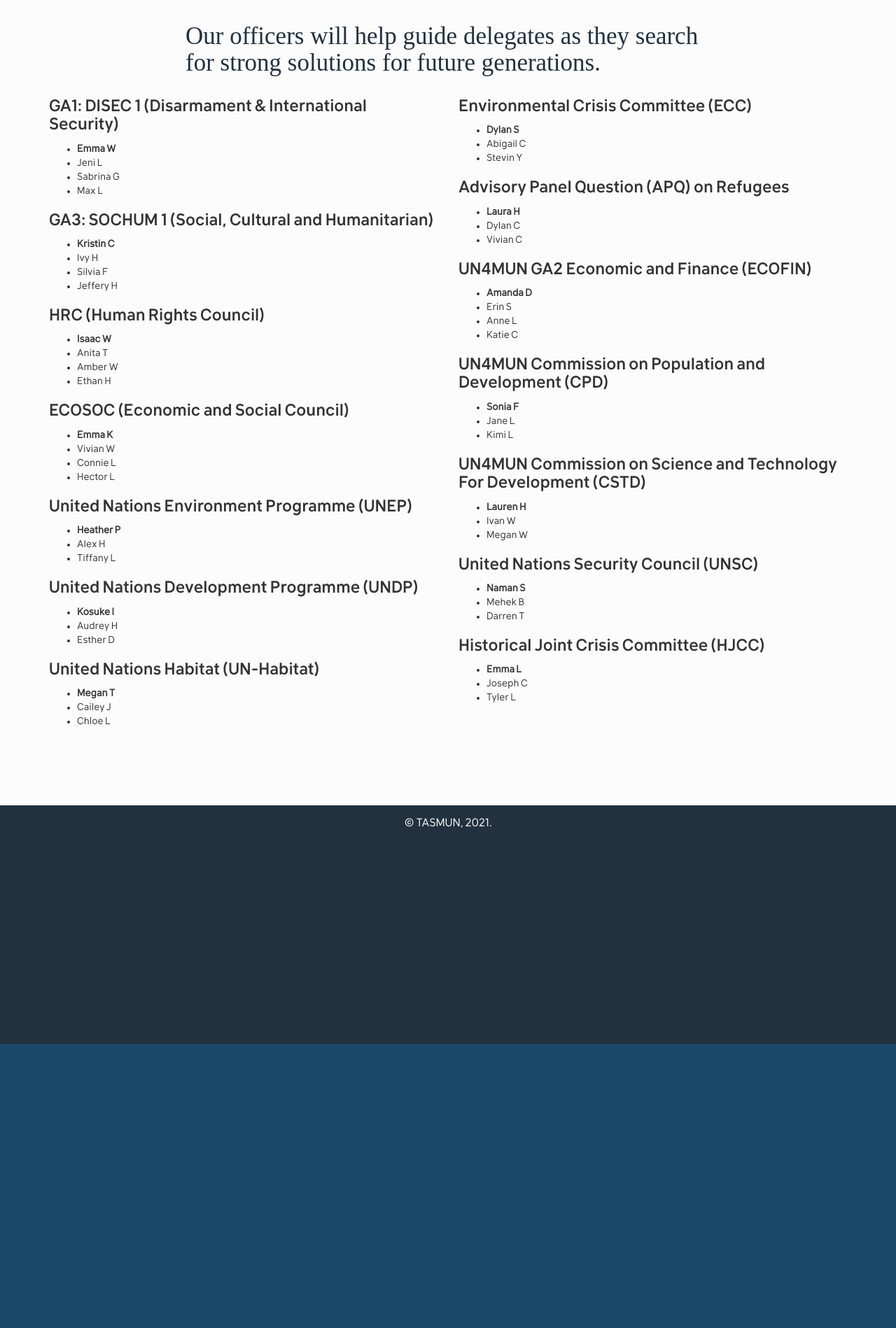
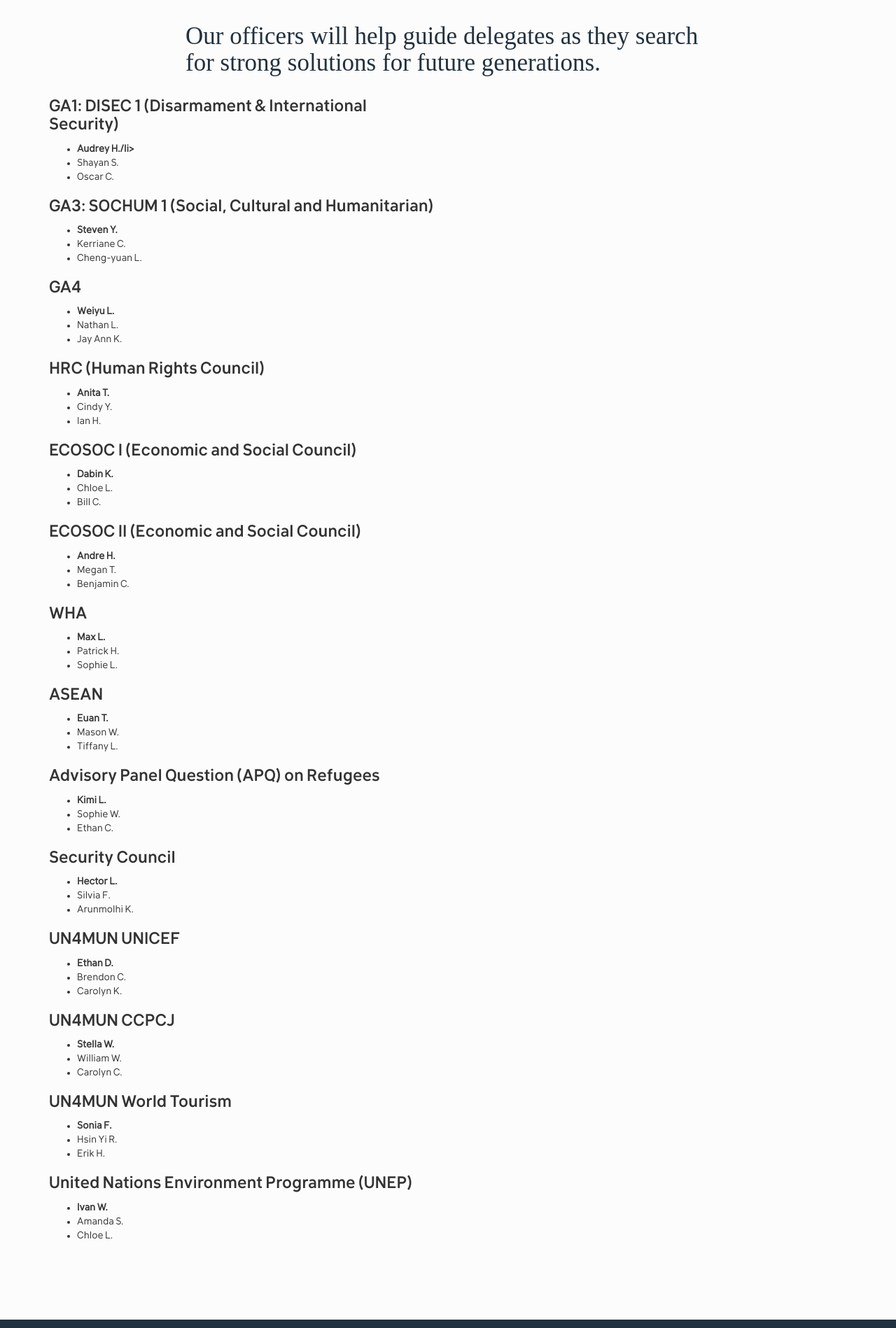
Before and after one commit to alexandernext/tasmun, a Jekyll site: the page built from officers.html, in a window 1280 px wide. Shown: the part 282-2180 px from the top of the page at 70% size. Built offline with Jekyll 4.4.1, drawn with Linux system fonts in a browser that asks for light colours; some web fonts are replaced.

Commit message:
Update officers.html

```diff
--- a/officers.html
+++ b/officers.html
@@ -17,39 +17,119 @@
       GA1: DISEC 1 (Disarmament & International Security)
     </h3>
     <ul>
-      <li>Emma W</li>
-      <li>Jeni L</li>
-      <li>Sabrina G</li>
-      <li>Max L</li>
+      <li>Audrey H./li>
+      <li>Shayan S.</li>
+      <li>Oscar C.</li>
+    </ul>
+  </div>
+   <div class="item">
+    <h3 class="item-title">
+      GA3: SOCHUM 1 (Social, Cultural and Humanitarian)
+    </h3>
+    <ul>
+      <li>Steven Y.</li>
+      <li>Kerriane C.</li>
+      <li>Cheng-yuan L.</li>
     </ul>
   </div>
   <div class="item">
     <h3 class="item-title">
-      GA3: SOCHUM 1 (Social, Cultural and Humanitarian)
+      GA4
     </h3>
     <ul>
-      <li>Kristin C</li>
-      <li>Ivy H</li>
-      <li>Silvia F</li>
-      <li>Jeffery H</li>
+      <li>Weiyu L.</li>
+      <li>Nathan L.</li>
+      <li>Jay Ann K.</li>
+
     </ul>
   </div>
   <div class="item">
     <h3 class="item-title">HRC (Human Rights Council)</h3>
     <ul>
-      <li>Isaac W</li>
-      <li>Anita T</li>
-      <li>Amber W</li>
-      <li>Ethan H</li>
+
+      <li>Anita T.</li>
+      <li>Cindy Y.</li>
+      <li>Ian H.</li>
     </ul>
   </div>
   <div class="item">
-    <h3 class="item-title">ECOSOC (Economic and Social Council)</h3>
+    <h3 class="item-title">ECOSOC I (Economic and Social Council)</h3>
     <ul>
-      <li>Emma K</li>
-      <li>Vivian W</li>
-      <li>Connie L</li>
-      <li>Hector L</li>
+      <li>Dabin K.</li>
+      <li>Chloe L.</li>
+      <li>Bill C.</li>
+
+    </ul>
+  </div>
+    <div class="item">
+    <h3 class="item-title">ECOSOC II (Economic and Social Council)</h3>
+    <ul>
+      <li>Andre H.</li>
+      <li>Megan T.</li>
+      <li>Benjamin C.</li>
+
+    </ul>
+  </div>
+     <div class="item">
+    <h3 class="item-title">WHA</h3>
+    <ul>
+      <li>Max L.</li>
+      <li>Patrick H.</li>
+      <li>Sophie L.</li>
+
+    </ul>
+  </div>
+     <div class="item">
+    <h3 class="item-title">ASEAN</h3>
+    <ul>
+      <li>Euan T.</li>
+      <li>Mason W.</li>
+      <li>Tiffany L.</li>
+
+    </ul>
+  </div>
+
+
+  <div class="item">
+    <h3 class="item-title">Advisory Panel Question (APQ) on Refugees</h3>
+    <ul>
+      <li>Kimi L.</li>
+      <li>Sophie W.</li>
+      <li>Ethan C.</li>
+    </ul>
+  </div>
+  <div class="item">
+    <h3 class="item-title">Security Council</h3>
+    <ul>
+      <li>Hector L.</li>
+      <li>Silvia F.</li>
+      <li>Arunmolhi K.</li>
+    </ul>
+  </div>
+     <div class="item">
+    <h3 class="item-title">UN4MUN UNICEF</h3>
+    <ul>
+      <li>Ethan D.</li>
+      <li>Brendon C.</li>
+      <li>Carolyn K.</li>
+    </ul>
+  </div>
+   <div class="item">
+    <h3 class="item-title">UN4MUN CCPCJ</h3>
+    <ul>
+      <li>Stella W.</li>
+      <li>William W.</li>
+      <li>Carolyn C.</li>
+
+    </ul>
+  </div>
+     <div class="item">
+    <h3 class="item-title">UN4MUN World Tourism</h3>
+    <ul>
+      <li>Sonia F.</li>
+      <li>Hsin Yi R.</li>
+      <li>Erik H.</li>
+
     </ul>
   </div>
   <div class="item">
@@ -57,91 +137,9 @@
       United Nations Environment Programme (UNEP)
     </h3>
     <ul>
-      <li>Heather P</li>
-      <li>Alex H</li>
-      <li>Tiffany L</li>
-    </ul>
-  </div>
-  <div class="item">
-    <h3 class="item-title">
-      United Nations Development Programme (UNDP)
-    </h3>
-    <ul>
-      <li>Kosuke I</li>
-      <li>Audrey H</li>
-      <li>Esther D</li>
-    </ul>
-  </div>
-  <div class="item">
-    <h3 class="item-title">United Nations Habitat (UN-Habitat)</h3>
-    <ul>
-      <li>Megan T</li>
-      <li>Cailey J</li>
-      <li>Chloe L</li>
+      <li>Ivan W.</li>
+      <li>Amanda S.</li>
+      <li>Chloe L.</li>
     </ul>
   </div>
 </div>
-
-<div class="col-md-6 committees">
-  <div class="item">
-    <h3 class="item-title">Environmental Crisis Committee (ECC)</h3>
-    <ul>
-      <li>Dylan S</li>
-      <li>Abigail C</li>
-      <li>Stevin Y</li>
-    </ul>
-  </div>
-  <div class="item">
-    <h3 class="item-title">Advisory Panel Question (APQ) on Refugees</h3>
-    <ul>
-      <li>Laura H</li>
-      <li>Dylan C</li>
-      <li>Vivian C</li>
-    </ul>
-  </div>
-  <div class="item">
-    <h3 class="item-title">UN4MUN GA2 Economic and Finance (ECOFIN)</h3>
-    <ul>
-      <li>Amanda D</li>
-      <li>Erin S</li>
-      <li>Anne L</li>
-      <li>Katie C</li>
-    </ul>
-  </div>
-  <div class="item">
-    <h3 class="item-title">
-      UN4MUN Commission on Population and Development (CPD)
-    </h3>
-    <ul>
-      <li>Sonia F</li>
-      <li>Jane L</li>
-      <li>Kimi L</li>
-    </ul>
-  </div>
-  <div class="item">
-    <h3 class="item-title">
-      UN4MUN Commission on Science and Technology For Development (CSTD)
-    </h3>
-    <ul>
-      <li>Lauren H</li>
-      <li>Ivan W</li>
-      <li>Megan W</li>
-    </ul>
-  </div>
-  <div class="item">
-    <h3 class="item-title">United Nations Security Council (UNSC)</h3>
-    <ul>
-      <li>Naman S</li>
-      <li>Mehek B</li>
-      <li>Darren T</li>
-    </ul>
-  </div>
-  <div class="item">
-    <h3 class="item-title">Historical Joint Crisis Committee (HJCC)</h3>
-    <ul>
-      <li>Emma L</li>
-      <li>Joseph C</li>
-      <li>Tyler L</li>
-    </ul>
-  </div>
-</div>
```
